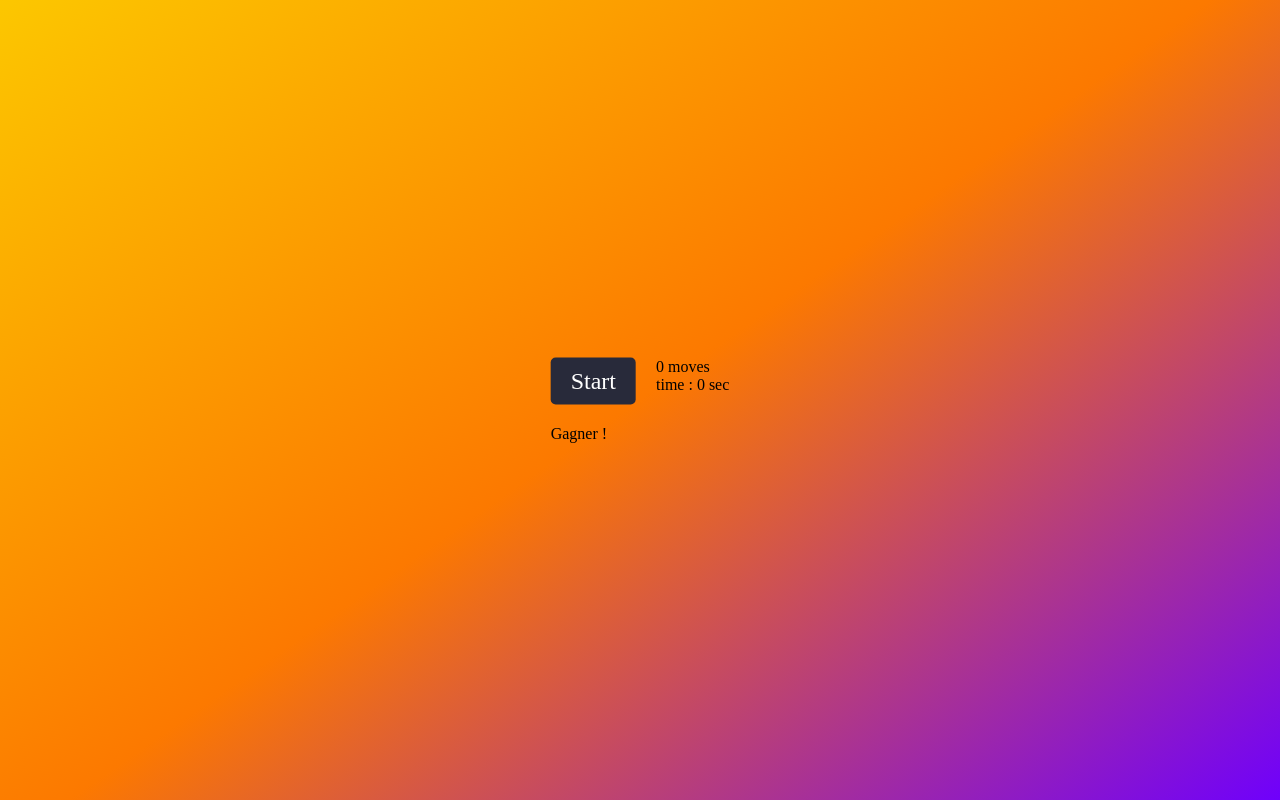
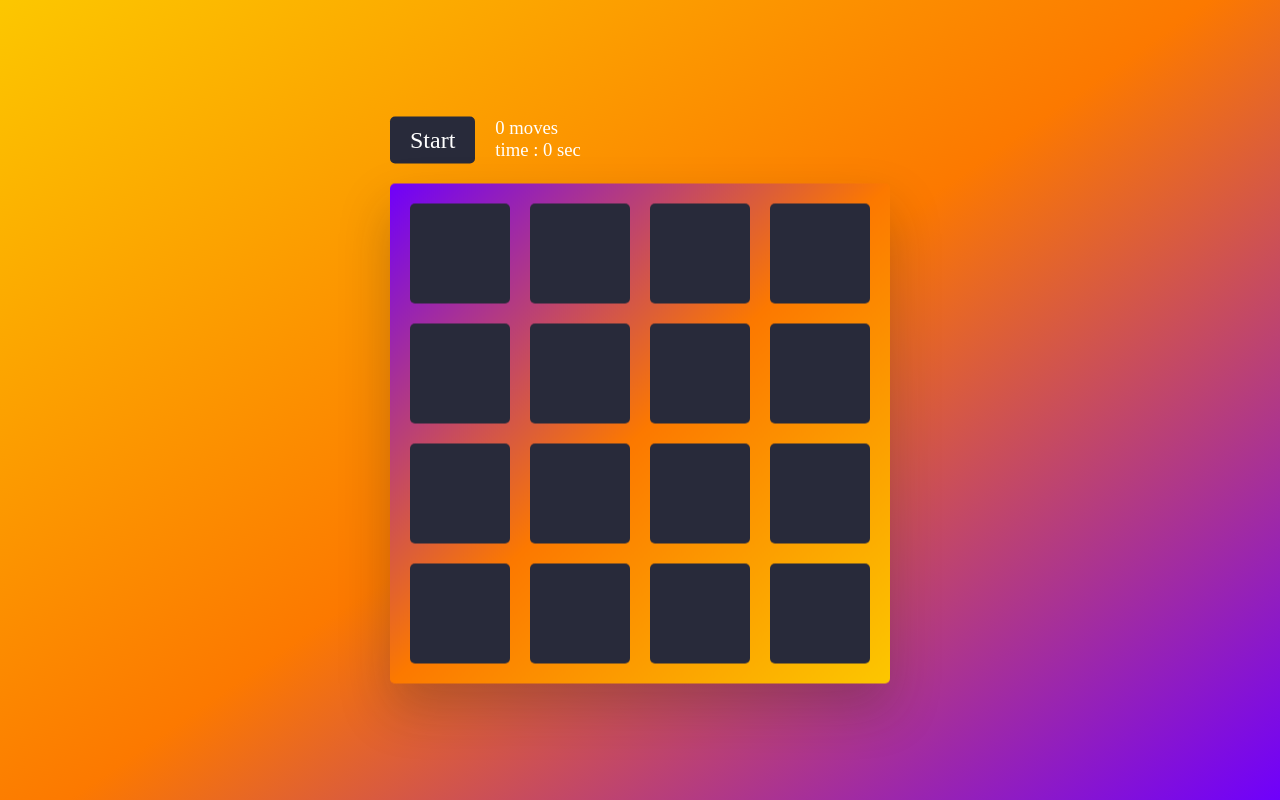
Before and after one commit to Rowings/memory-game, a plain HTML site: page index.html in a window 1280 px wide. Drawn offline with Linux system fonts and the light colour scheme; files that its build step writes are made by us from their sources.

Commit message:
plus que propre

```diff
--- a/assets/styles.css
+++ b/assets/styles.css
@@ -34,3 +34,95 @@ button {
 .disabled {
     color: #757575;
 }
+
+.stats {
+    color: #FFF;
+    font-size: 14pt;
+}
+
+.board-container {
+    position: relative;
+}
+
+.board,
+.win {
+    border-radius: 5px;
+    box-shadow: 0 25px 50px rgb(33 33 33 / 25%);
+    background: linear-gradient(135deg,  #6f00fc 0%,#fc7900 50%,#fcc700 100%);
+    transition: transform .6s cubic-bezier(0.4, 0.0, 0.2, 1);
+    backface-visibility: hidden;
+}
+
+.board {
+    padding: 20px;
+    display: grid;
+    grid-template-columns: repeat(4, auto);
+    grid-gap: 20px;
+}
+
+.board-container.flipped .board {
+    transform: rotateY(180deg) rotateZ(50deg);
+}
+
+.board-container.flipped .win {
+    transform: rotateY(0) rotateZ(0);
+}
+
+.card {
+    position: relative;
+    width: 100px;
+    height: 100px;
+    cursor: pointer;
+}
+
+.card-front,
+.card-back {
+    position: absolute;
+    border-radius: 5px;
+    width: 100%;
+    height: 100%;
+    background: #282A3A;
+    transition: transform .6s cubic-bezier(0.4, 0.0, 0.2, 1);
+    backface-visibility: hidden;
+}
+
+.card-back {
+    transform: rotateY(180deg) rotateZ(50deg);
+    font-size: 28pt;
+    user-select: none;
+    text-align: center;
+    line-height: 100px;
+    background: #FDF8E6;
+}
+
+.card.flipped .card-front {
+    transform: rotateY(180deg) rotateZ(50deg);
+}
+
+.card.flipped .card-back {
+    transform: rotateY(0) rotateZ(0);
+}
+
+.win {
+    position: absolute;
+    top: 0;
+    left: 0;
+    width: 100%;
+    height: 100%;
+    text-align: center;
+    background: #FDF8E6;
+    transform: rotateY(180deg) rotateZ(50deg);
+}
+
+.win-text {
+    position: absolute;
+    top: 50%;
+    left: 50%;
+    transform: translate(-50%, -50%);
+    font-size: 21pt;
+    color: #282A3A;
+}
+
+.highlight {
+    color: #6f00fc;
+}
--- a/index.html
+++ b/index.html
@@ -6,8 +6,8 @@
     <meta name="viewport" content="width=device-width, initial-scale=1.0">
     <title>Jeux de mémoire</title>
 
-    <link rel="stylesheet" href="styles.css" />
-    <script src="script.js" defer></script>
+    <link rel="stylesheet" href="assets/styles.css" />
+    <script src="assets/game.js" defer></script>
 </head>
 <body>
     <div class="game">
@@ -19,7 +19,7 @@
             </div>
         </div>
         <div class="board-container">
-            <div class ="board-container"></div>
+            <div class ="board" data-dimension="4"></div>
             <div class="win">Gagner !</div>
         </div>
     </div>
```
Also changed, not shown: script.js (deleted).
